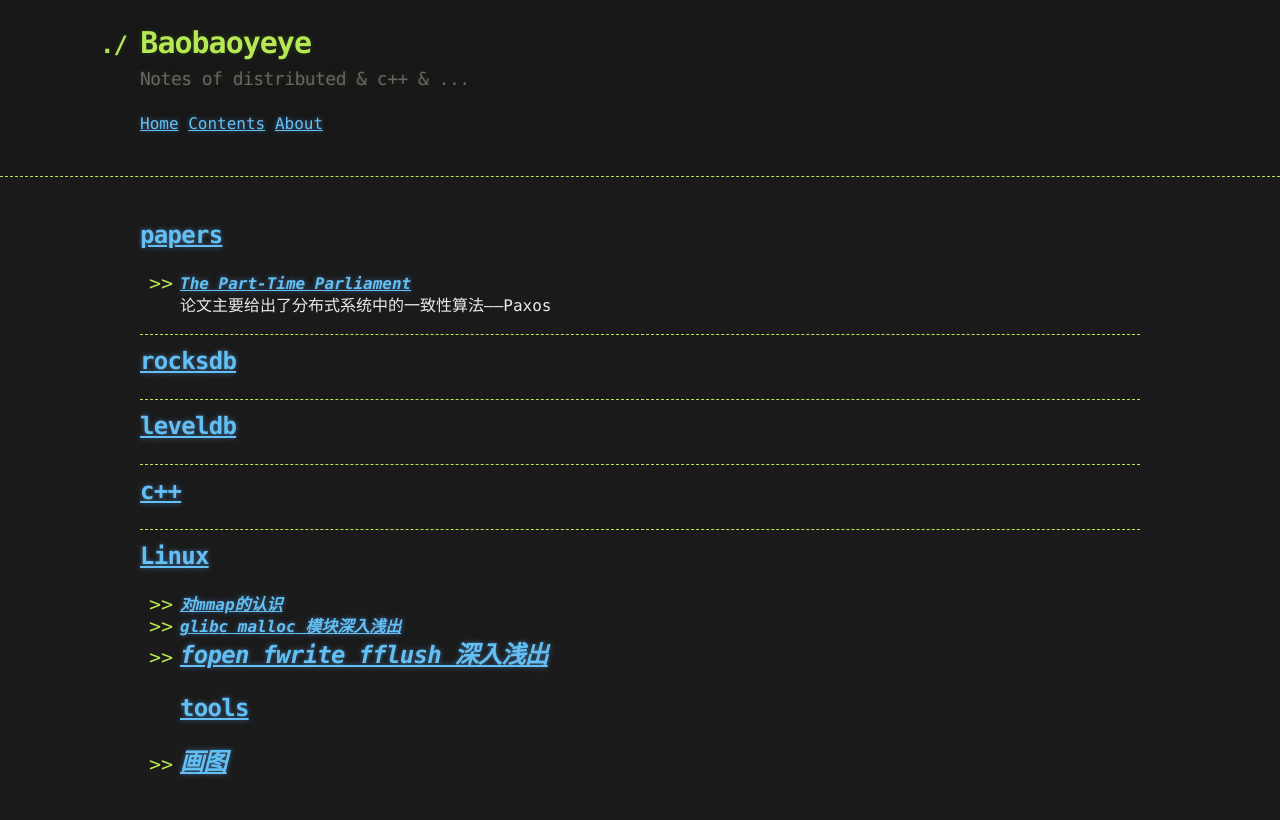
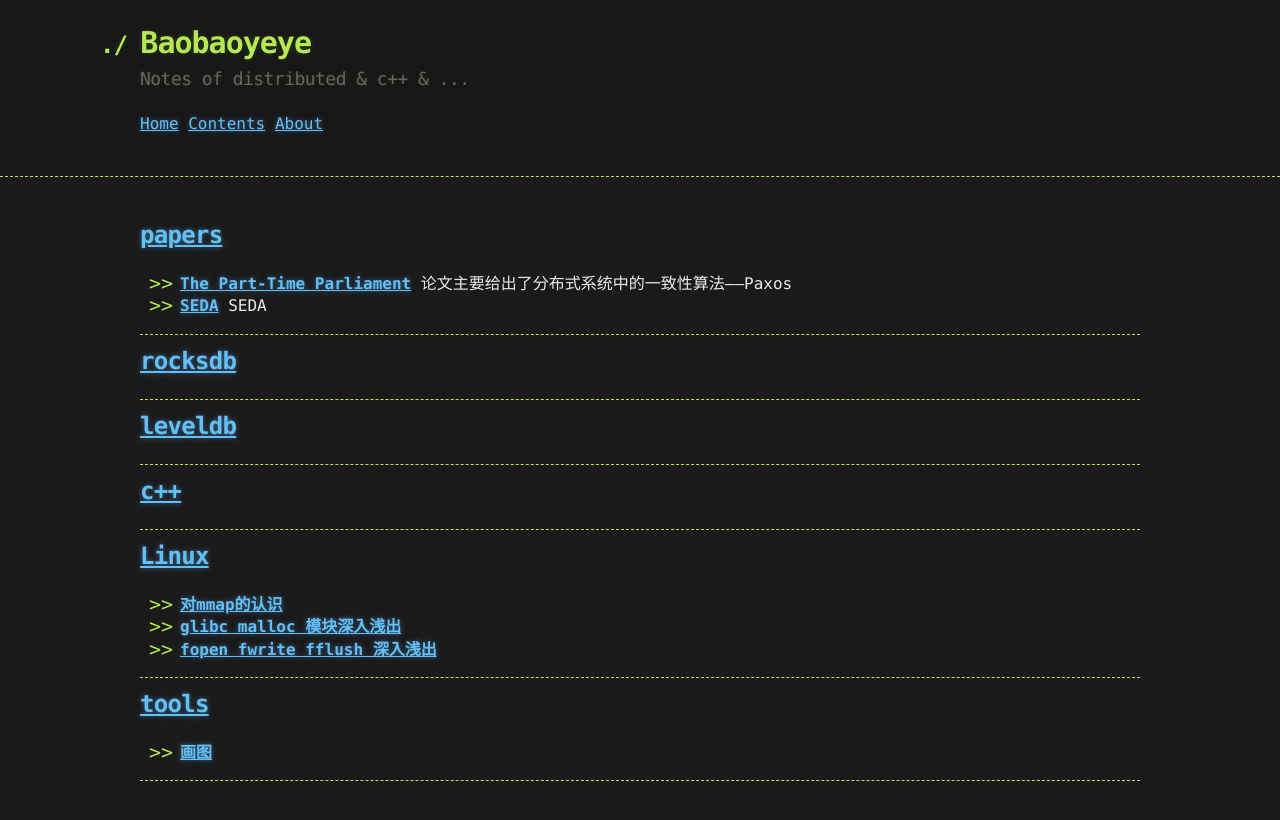
Before and after one commit to baobaoyeye/baobaoyeye.github.io, a Jekyll site: the page built from index.md, in a window 1280 px wide. Shown: the top 820 px of the page. Built offline with Jekyll 4.4.1, drawn with Linux system fonts in a browser that asks for light colours; our own code applies the rules of GitHub Pages for plain Markdown files.

Commit message:
fix format

```diff
--- a/index.md
+++ b/index.md
@@ -2,23 +2,29 @@
 layout: default
 ---
 
-##	[**papers**](/contents/papers, "分布式相关的论文阅读笔记")
-
-* [***The Part-Time Parliament***](/contents/the_part-time_parliament)
+## [**papers**](/contents/papers, "分布式相关的论文阅读笔记")
+- [**The Part-Time Parliament**](/contents/the_part-time_parliament)
 论文主要给出了分布式系统中的一致性算法——Paxos
+- [**SEDA**](/contents/seda)
+SEDA
 
 ---
-##  [**rocksdb**](/contents/rocksdb)
+## [**rocksdb**](/contents/rocksdb)
+
 ---
-##  [**leveldb**](/contents/leveldb)
+## [**leveldb**](/contents/leveldb)
+
 ---
-##  [**c++**](/contents/cpp)
+## [**c++**](/contents/cpp)
+
 ---
-##  [**Linux**](/contents/linux)
-* [***对mmap的认识***](/contents/linux/mmap)
-* [***glibc malloc 模块深入浅出***](contents/linux/malloc)
-* [***fopen fwrite fflush 深入浅出***](contents/linux/fxxx)
+## [**Linux**](/contents/linux)
+- [**对mmap的认识**](/contents/linux/mmap)
+- [**glibc malloc 模块深入浅出**](/contents/linux/malloc)
+- [**fopen fwrite fflush 深入浅出**](/contents/linux/fxxx)
+
 ---
-##  [**tools**](/contents/tools)
-* [***画图***](/contents/tools/draw)
+## [**tools**](/contents/tools)
+- [**画图**](/contents/tools/draw)
+
 ---
```
